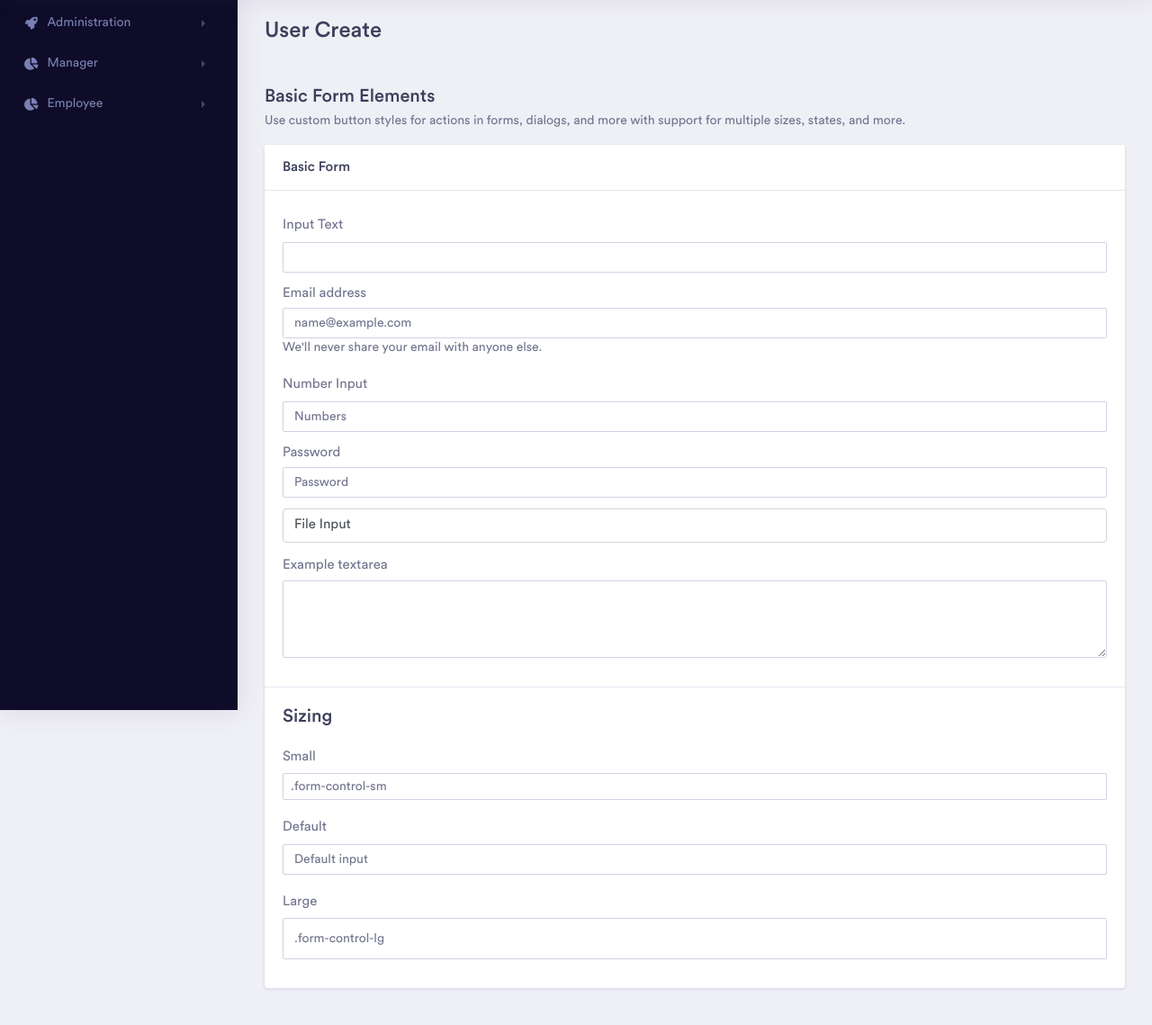
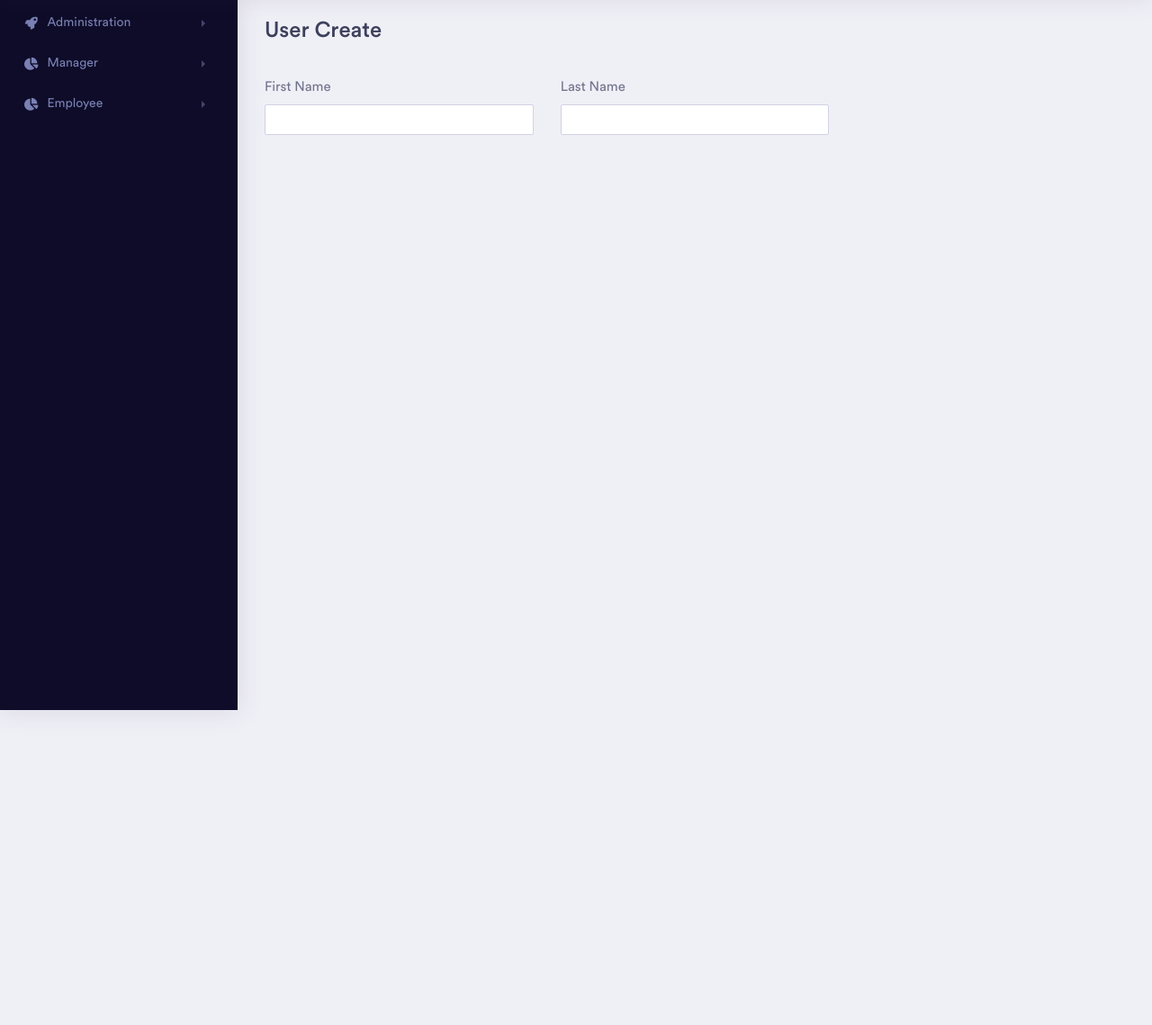
Before and after one commit to nicolaevpetru/jd-ticketing-project-bootstrap, a plain HTML site: page user-create.html in a window 1280 px wide. Shown: the part 71-1210 px from the top of the page at 90% size. After the commit the page ends 930 px from the top, so only its background shows below. Drawn offline with Linux system fonts and the light colour scheme.

Commit message:
Concepts of grid

```diff
--- a/user-create.html
+++ b/user-create.html
@@ -2,7 +2,7 @@
 <html lang="en">
 <head>
     <!-- Required meta tags -->
-    <meta charset="utf-8" />
+    <meta charset="utf-8"/>
     <meta
             name="viewport"
             content="width=device-width, initial-scale=1, shrink-to-fit=no"
@@ -12,8 +12,8 @@
             rel="stylesheet"
             href="assets/vendor/bootstrap/css/bootstrap.min.css"
     />
-    <link href="assets/vendor/fonts/circular-std/style.css" rel="stylesheet" />
-    <link rel="stylesheet" href="assets/libs/css/style.css" />
+    <link href="assets/vendor/fonts/circular-std/style.css" rel="stylesheet"/>
+    <link rel="stylesheet" href="assets/libs/css/style.css"/>
     <link
             rel="stylesheet"
             href="assets/vendor/fonts/fontawesome/css/fontawesome-all.css"
@@ -30,7 +30,7 @@
             rel="stylesheet"
             href="assets/vendor/fonts/material-design-iconic-font/css/materialdesignicons.min.css"
     />
-    <link rel="stylesheet" href="assets/vendor/charts/c3charts/c3.css" />
+    <link rel="stylesheet" href="assets/vendor/charts/c3charts/c3.css"/>
     <link
             rel="stylesheet"
             href="assets/vendor/fonts/flag-icon-css/flag-icon.min.css"
@@ -228,68 +228,28 @@
                 <!-- ============================================================== -->
 
                 <div class="row">
-                    <div class="col-xl-12 col-lg-12 col-md-12 col-sm-12 col-12">
-                        <div class="section-block" id="basicform">
-                            <h3 class="section-title">Basic Form Elements</h3>
-                            <p>Use custom button styles for actions in forms, dialogs, and more with support for multiple sizes, states, and more.</p>
-                        </div>
-                        <div class="card">
-                            <h5 class="card-header">Basic Form</h5>
-                            <div class="card-body">
+                    <div class="col-lg-8 col-sm-8">
                         <form>
+
+                            <div class="row">
+                                <div class="col-lg-6 col-md-6">
                                     <div class="form-group">
-                                        <label for="inputText3" class="col-form-label">Input Text</label>
-                                        <input id="inputText3" type="text" class="form-control">
-                                    </div>
-                                    <div class="form-group">
-                                        <label for="inputEmail">Email address</label>
-                                        <input id="inputEmail" type="email" placeholder="name@example.com" class="form-control">
-                                        <p>We'll never share your email with anyone else.</p>
-                                    </div>
-                                    <div class="form-group">
-                                        <label for="inputText4" class="col-form-label">Number Input</label>
-                                        <input id="inputText4" type="number" class="form-control" placeholder="Numbers">
-                                    </div>
-                                    <div class="form-group">
-                                        <label for="inputPassword">Password</label>
-                                        <input id="inputPassword" type="password" placeholder="Password" class="form-control">
-                                    </div>
-                                    <div class="custom-file mb-3">
-                                        <input type="file" class="custom-file-input" id="customFile">
-                                        <label class="custom-file-label" for="customFile">File Input</label>
-                                    </div>
-                                    <div class="form-group">
-                                        <label for="exampleFormControlTextarea1">Example textarea</label>
-                                        <textarea class="form-control" id="exampleFormControlTextarea1" rows="3"></textarea>
-                                    </div>
-                                </form>
-                            </div>
-                            <div class="card-body border-top">
-                                <h3>Sizing</h3>
-                                <form>
-                                    <div class="form-group">
-                                        <label for="inputSmall" class="col-form-label">Small</label>
-                                        <input id="inputSmall" type="text" value=".form-control-sm" class="form-control form-control-sm">
-                                    </div>
-                                    <div class="form-group">
-                                        <label for="inputDefault" class="col-form-label">Default</label>
-                                        <input id="inputDefault" type="text" value="Default input" class="form-control">
-                                    </div>
-                                    <div class="form-group">
-                                        <label for="inputLarge" class="col-form-label">Large</label>
-                                        <input id="inputLarge" type="text" value=".form-control-lg" class="form-control form-control-lg">
-                                    </div>
-                                </form>
-                            </div>
-                        </div>
+                                        <label for="firstname" class="col-form-label">First Name</label>
+                                        <input id="firstname" type="text" class="form-control">
                                     </div>
                                 </div>
 
 
+                                <div class="col-lg-6 col-md-6">
+                                    <div class="form-group">
+                                        <label for="lastname" class="col-form-label">Last Name</label>
+                                        <input id="lastname" type="text" class="form-control">
+                                    </div>
+                                </div>
+                            </div>
+                        </form>
 
-
-
-
+                    </div>
                 </div>
             </div>
             <!-- ============================================================== -->
@@ -324,5 +284,6 @@
     <script src="assets/vendor/charts/c3charts/d3-5.4.0.min.js"></script>
     <script src="assets/vendor/charts/c3charts/C3chartjs.js"></script>
     <script src="assets/libs/js/dashboard-ecommerce.js"></script>
+</div>
 </body>
 </html>
```
Lines whose indentation alone changed are shown as unchanged.
